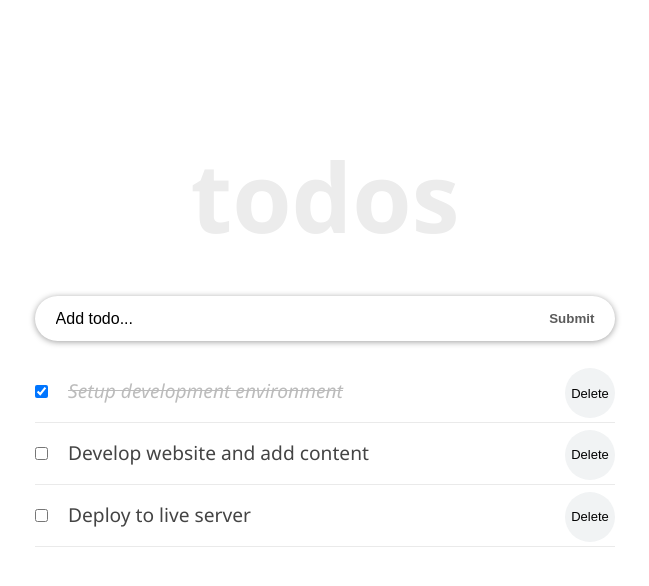
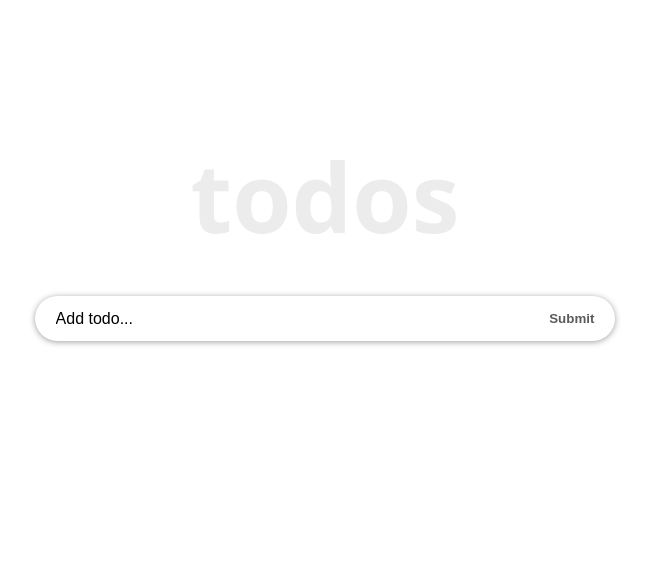
Before and after one commit to elyor-doniyorov/react-todos-app, a React (Create React App) app: page / in a window 1280 px wide. Shown: the top 586 px of the page, without its empty margins (315-964 px from the left). Built offline with nearby package versions, Linux system fonts and the light colour scheme.

Commit message:
Persisting the todos data to local storage

```diff
--- a/src/components/TodoContainer.js
+++ b/src/components/TodoContainer.js
@@ -1,5 +1,6 @@
 /* eslint-disable react/prefer-stateless-function, react/state-in-constructor,
-react/destructuring-assignment, react/no-access-state-in-setstate, no-param-reassign */
+react/destructuring-assignment, react/no-access-state-in-setstate, no-param-reassign,
+react/sort-comp */
 import React from 'react';
 import { v4 as uuidv4 } from 'uuid';
 import TodosList from './TodosList';
@@ -7,27 +8,8 @@ import Header from './Header';
 import InputTodo from './InputTodo';
 
 class TodoContainer extends React.Component {
-  constructor(props) {
-    super(props);
-    this.state = {
-      todos: [
-        {
-          id: uuidv4(),
-          title: 'Setup development environment',
-          completed: true,
-        },
-        {
-          id: uuidv4(),
-          title: 'Develop website and add content',
-          completed: false,
-        },
-        {
-          id: uuidv4(),
-          title: 'Deploy to live server',
-          completed: false,
-        },
-      ],
-    };
+  state = {
+    todos: [],
   }
 
   handleChange = (id) => {
@@ -74,6 +56,23 @@ class TodoContainer extends React.Component {
     });
   }
 
+  componentDidUpdate(prevProps, prevState) {
+    if (prevState.todos !== this.state.todos) {
+      const temp = JSON.stringify(this.state.todos);
+      localStorage.setItem('todos', temp);
+    }
+  }
+
+  componentDidMount() {
+    const temp = localStorage.getItem('todos');
+    const loadedTodos = JSON.parse(temp);
+    if (loadedTodos) {
+      this.setState({
+        todos: loadedTodos,
+      });
+    }
+  }
+
   render() {
     return (
       <div className="container">
@@ -94,4 +93,5 @@ class TodoContainer extends React.Component {
 
 export default TodoContainer;
 /* eslint-enable  react/prefer-stateless-function, react/state-in-constructor,
-react/destructuring-assignment, react/no-access-state-in-setstate, no-param-reassign */
+react/destructuring-assignment, react/no-access-state-in-setstate, no-param-reassign,
+react/sort-comp */
```
